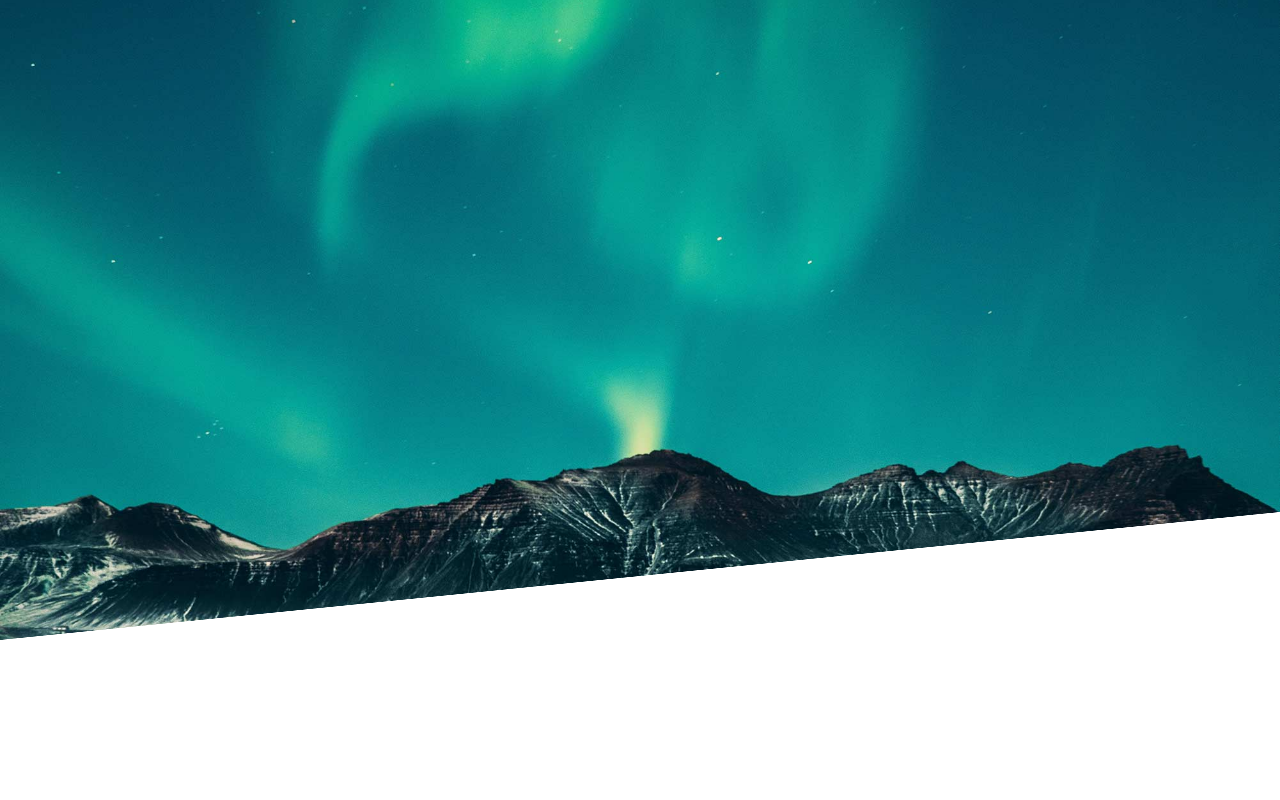
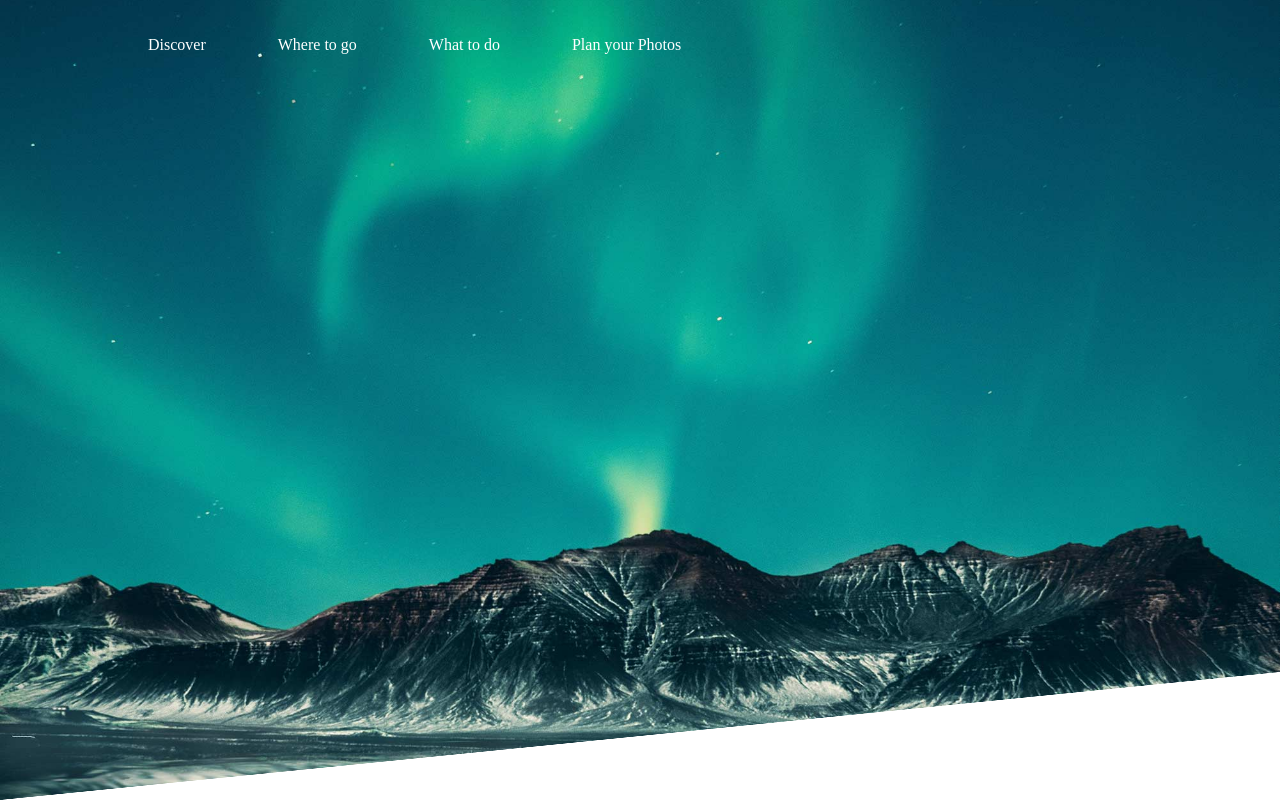
Before and after one commit to baddodg3r/CSS, a plain HTML site: page 02_Projekt/index.html in a window 1280 px wide. Drawn offline with Linux system fonts and the light colour scheme.

Commit message:
last push today

```diff
--- a/02_Projekt/index.html
+++ b/02_Projekt/index.html
@@ -9,7 +9,29 @@
     </head>
     <body>
         <header class="header">
+            <div class="container">
+                <nav class="navigation">
+                    <ul>
+                        <li class="navigation__list-item">
+                            <a class="navigation__list-item-link" href="#">
 
+                            </a>
+                        </li>
+                        <li class="navigation__list-item">
+                            <a class="navigation__list-item-link" href="#">Discover</a>
+                        </li>
+                        <li class="navigation__list-item">
+                            <a class="navigation__list-item-link" href="#">Where to go</a>
+                        </li>
+                        <li class="navigation__list-item">
+                            <a class="navigation__list-item-link" href="#">What to do</a>
+                        </li>
+                        <li class="navigation__list-item">
+                            <a class="navigation__list-item-link" href="#">Plan your Photos</a>
+                        </li>
+                    </ul>
+                </nav>
+            </div>
         </header>
     </body>
 </html>
--- a/02_Projekt/styles/main.css
+++ b/02_Projekt/styles/main.css
@@ -8,11 +8,36 @@ html {
     font-size: 100%;
 }
 
+.container {
+    width: 75rem;
+    margin: 0px auto;
+}
+
 .header {
-    height: 40rem;
+    height: 100vh;
 
     background-image: linear-gradient(-5.71deg, white 49.9%, transparent 50.1%), url("../images/pexels-benjamin-suter-3617500.jpg");
     background-repeat: no-repeat, no-repeat;
     background-position: center 100%, center center;
     background-size: 100vw 10vw, cover;
 }
+
+.navigation__list-item {
+    list-style-type: none;
+    display: block;
+    float: left;
+}
+
+.navigation__list-item-link {
+    color: white;
+    text-decoration: none;
+    padding: 0.25rem 0.25rem 0.25rem 0.25rem;
+    margin-top: 2rem;
+    margin-left: 2rem;
+    margin-right: 2rem;
+    display: block;
+}
+
+.navigation__list-item-link:hover {
+    border-bottom: 0.2rem solid rgb(0,226,156);
+}
```
